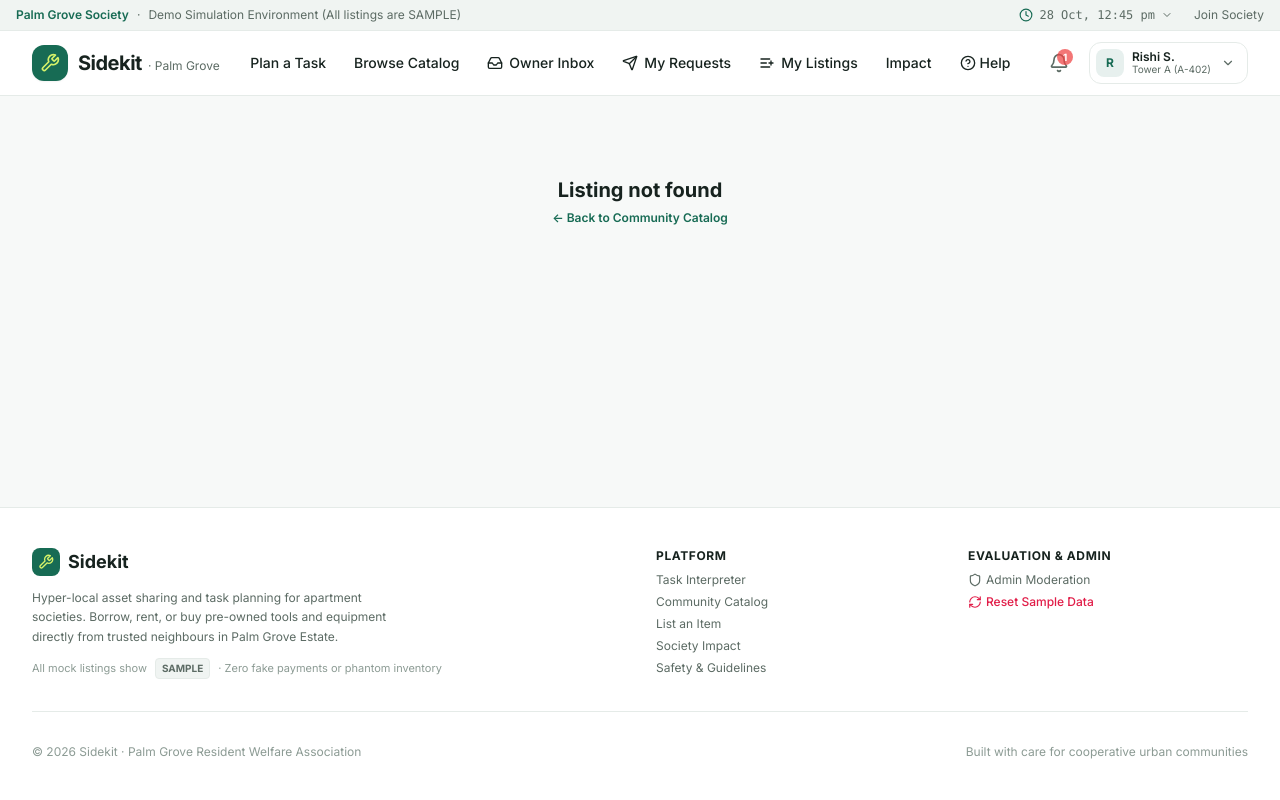
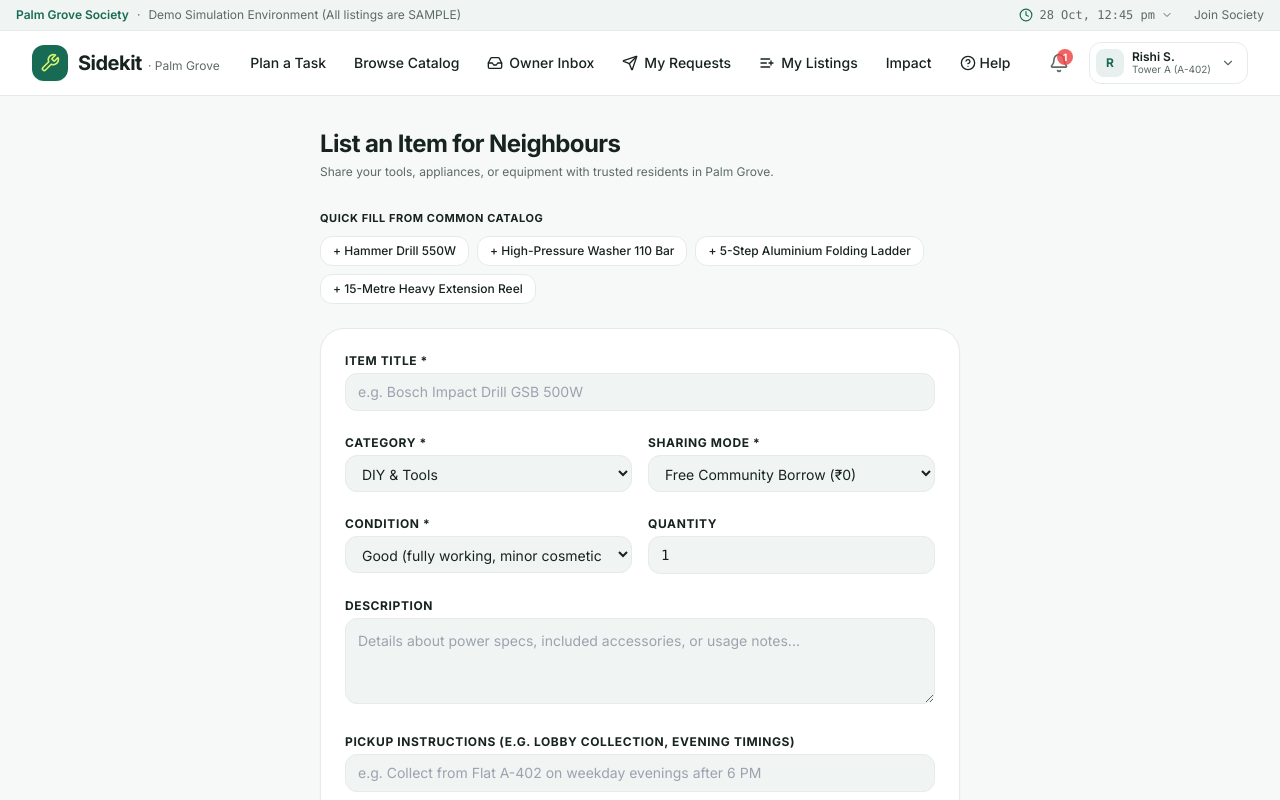
Before and after one commit to rishi-solanki-rs/hackthon-2-Rishi-solanki-fronted, a React (Vite) app: page /listing/new in a window 1280 px wide. Shown: the top 800 px of the page. Built offline with nearby package versions, Linux system fonts and the light colour scheme.

Commit message:
feat(ui): add real-time safety warnings, shortcut route aliases, and browser verification

```diff
--- a/src/App.tsx
+++ b/src/App.tsx
@@ -61,12 +61,14 @@ export const App: React.FC = () => {
 
               {/* 10. Create Listing */}
               <Route path="/my/listings/new" element={<CreateListingPage />} />
+              <Route path="/listing/new" element={<CreateListingPage />} />
 
               {/* 11. Edit Listing */}
               <Route path="/my/listings/:id/edit" element={<EditListingPage />} />
 
               {/* 12. Requester Outgoing Tracking */}
               <Route path="/my/requests" element={<MyRequestsPage />} />
+              <Route path="/requests" element={<MyRequestsPage />} />
 
               {/* 13. Owner Incoming Inbox */}
               <Route path="/inbox" element={<OwnerInboxPage />} />
@@ -85,6 +87,7 @@ export const App: React.FC = () => {
 
               {/* 18. Guidelines, Safety & Damage Protocol */}
               <Route path="/help" element={<HelpSafetyPage />} />
+              <Route path="/safety" element={<HelpSafetyPage />} />
 
               {/* Fallback */}
               <Route path="*" element={<LandingPage />} />
--- a/src/routes/CreateListingPage.tsx
+++ b/src/routes/CreateListingPage.tsx
@@ -139,6 +139,12 @@ export const CreateListingPage: React.FC = () => {
             className="w-full px-3 py-2 text-sm bg-surface-secondary border border-surface-border rounded-xl focus-ring"
             required
           />
+          {title.trim().length > 0 && evaluateItemSafety(title).isBlocked && (
+            <div className="mt-2 p-3 bg-red-50 border border-red-200 rounded-xl flex items-center gap-2 text-xs text-red-700">
+              <AlertCircle className="w-4 h-4 shrink-0 text-red-600" />
+              <span>{evaluateItemSafety(title).warning || 'Prohibited item under community safety guidelines.'}</span>
+            </div>
+          )}
         </div>
 
         <div className="grid grid-cols-1 sm:grid-cols-2 gap-4">
```
